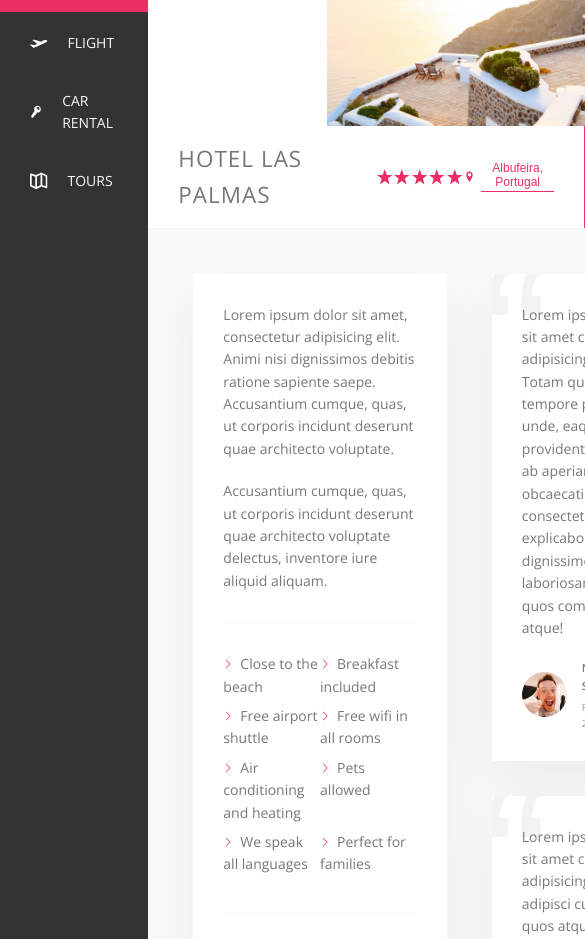
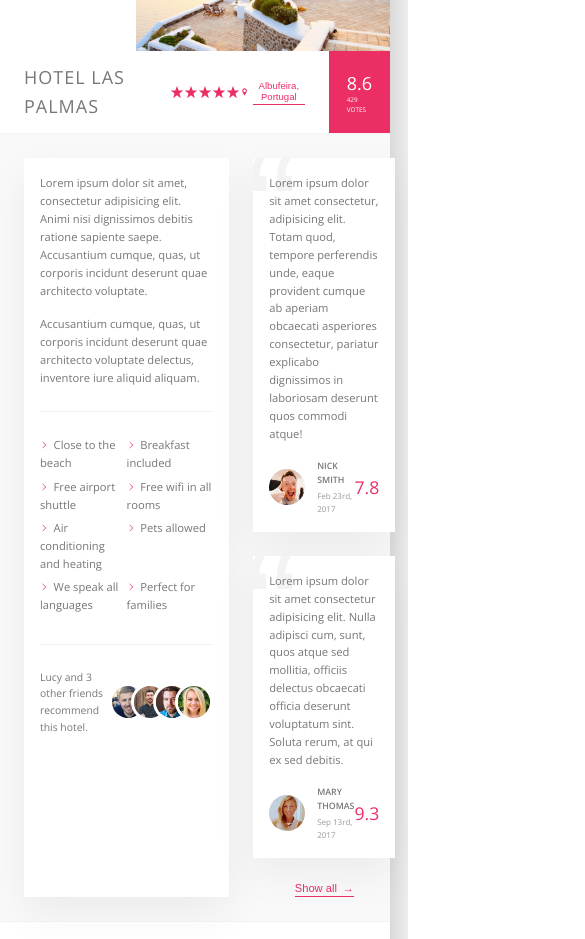
Before and after one commit to JuanTorres93/css-course-trillo-project-2, a website: page index.html in a window 390 px wide. Shown: the part 225-1164 px from the top of the page, 585 px wide, since content can reach past the window. Drawn offline with nearby package versions, Linux system fonts and the light colour scheme; files that its build step writes are made by us from their sources.

Commit message:
Starting to implement media queries

```diff
--- a/sass/_base.scss
+++ b/sass/_base.scss
@@ -20,6 +20,10 @@
     --line: 1px solid var(--color-grey-light-2);
 }
 
+$bp-largest: 75em; // 1200px
+$bp-large: 68em; // 1100px, 1100/16 = 68.75em
+$bp-medium: 56.25em; // 900px, 900/16 = 68.75em
+
 * {
     margin: 0;
     padding: 0;
@@ -35,6 +39,11 @@ html {
     // 1rem = 10px
     font-size: 62.5%;
     box-sizing: border-box;
+
+    @media only screen and (max-width: $bp-large) {
+        // 1rem = 8px
+        font-size: 50%;
+    }
 }
 
 body {
--- a/sass/_components.scss
+++ b/sass/_components.scss
@@ -1,3 +1,5 @@
+@use "base" as *;
+
 /////////////////////////////////
 // LOGO
 .logo {
@@ -131,6 +133,10 @@
 
         &:not(:last-child) {
             margin-bottom: .5rem;
+
+            @media only screen and (max-width: $bp-medium) {
+                margin-bottom: 0;
+            }
         }
 
         &::before {
@@ -162,6 +168,10 @@
         &:active::before {
             background-color: var(--color-primary-light);
         }
+
+        @media only screen and (max-width: $bp-medium) {
+            flex: 1;
+        }
     }
 
     &__link {
@@ -180,6 +190,11 @@
             // DOC z-index ONLY works elements with position property
             z-index: 10;
             position: relative;
+
+            @media only screen and (max-width: $bp-medium) {
+                justify-content: center;
+                padding: 2rem;
+            }
         }
     }
 
@@ -191,6 +206,12 @@
         // parent element or pseudo class
         fill: currentColor;
     }
+
+
+    @media only screen and (max-width: $bp-medium) {
+        display: flex;
+        margin-top: 0;
+    }
 }
 
 /////////////////////////////////
@@ -200,6 +221,10 @@
     color: var(--color-grey-light-4);
     text-align: center;
     padding: 2.5rem;
+
+    @media only screen and (max-width: $bp-medium) {
+        display: none;
+    }
 }
 
 /////////////////////////////////
@@ -395,6 +420,11 @@
         margin-right: auto;
     }
 
+    &__friends {
+        display: flex;
+        align-items: center;
+    }
+
     &__photo {
         box-sizing: content-box;
         width: 4rem;
@@ -403,7 +433,7 @@
         border: 3px solid #FFF;
 
         &:not(:last-child) {
-            margin-right: -1.5rem;
+            margin-right: -2rem;
         }
     }
 }
@@ -470,6 +500,11 @@
         color: var(--color-grey-light-2);
         z-index: 1;
     }
+
+    @media only screen and (max-width: $bp-medium) {
+        padding: 2rem;
+        margin-bottom: 3rem;
+    }
 }
 
 
@@ -478,6 +513,10 @@
 .cta {
     padding: 3.5rem 0;
     text-align: center;
+
+    @media only screen and (max-width: $bp-medium) {
+        padding: 2.5rem 0;
+    }
 
     &__book-now {
         font-size: 2rem;
--- a/sass/_layout.scss
+++ b/sass/_layout.scss
@@ -1,11 +1,16 @@
+@use "base" as *;
+
 .container {
     max-width: 120rem;
     margin: 8rem auto;
     background-color: var(--color-grey-light-1);
     box-shadow: var(--shadow-dark);
 
-    // TODO delete? testing purposes
-    min-height: 50rem;
+    @media only screen and (max-width: $bp-largest) {
+        margin: 0;
+        max-width: 100%;
+        width: 100%;
+    }
 }
 
 .header {
@@ -21,6 +26,10 @@
 
 .content {
     display: flex;
+
+    @media only screen and (max-width: $bp-medium) {
+        flex-direction: column;
+    }
 }
 
 .sidebar {
@@ -47,6 +56,10 @@
     padding: 4.5rem;
     background-color: var(--color-grey-light-1);
     border-bottom: var(--line);
+
+    @media only screen and (max-width: $bp-medium) {
+        padding: 3rem;
+    }
 }
 
 .description {
@@ -55,6 +68,11 @@
     padding: 3rem;
     flex: 0 0 60%;
     margin-right: 4.5rem;
+
+    @media only screen and (max-width: $bp-medium) {
+        padding: 2rem;
+        margin-right: 3rem;
+    }
 }
 
 .user-reviews {
```
